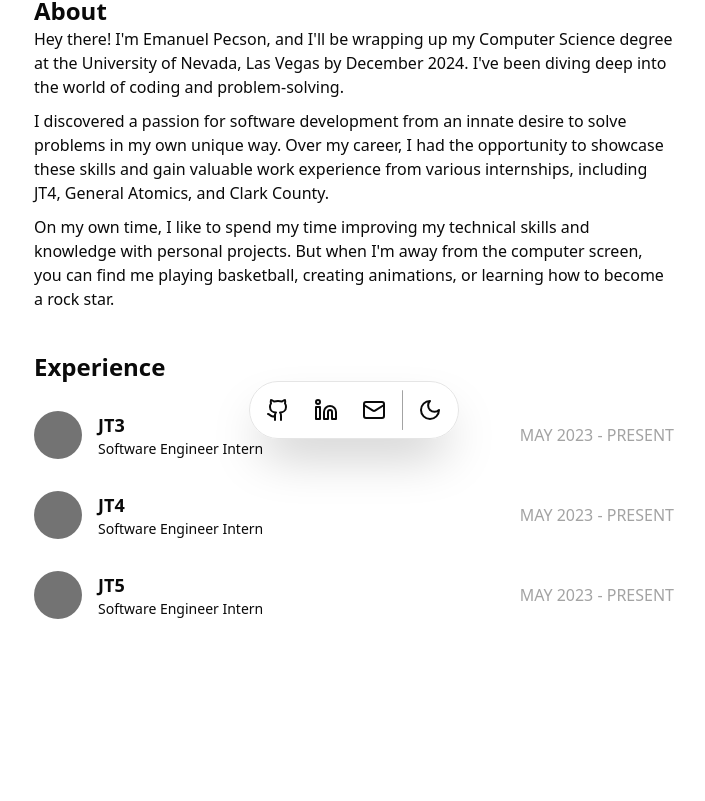
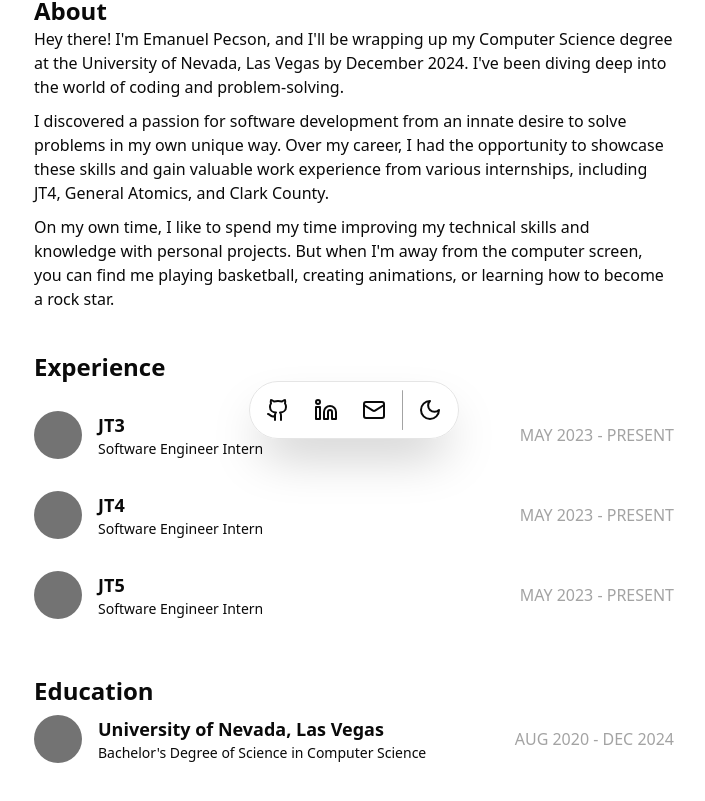
Before and after one commit to emanpecson/portfolio, a Next.js app: page /v2 in a window 1280 px wide. Shown: the part 345-1146 px from the top of the page, without its empty margins (286-991 px from the left). Before the commit the page ends 1076 px from the top, so only its background shows below. Built offline with nearby package versions, Linux system fonts and the light colour scheme.

Commit message:
feat: :sparkles: add education section

```diff
--- a/src/app/v2/page.tsx
+++ b/src/app/v2/page.tsx
@@ -1,5 +1,6 @@
 import FloatingDock from '@/components/v2/FloatingDock';
 import About from '@/components/v2/section/About';
+import Education from '@/components/v2/section/Education';
 import Experience from '@/components/v2/section/Experience';
 import Intro from '@/components/v2/section/Intro';
 
@@ -11,6 +12,7 @@ export default function Home() {
         <Intro />
         <About />
         <Experience />
+        <Education />
       </div>
     </div>
   );
--- /dev/null
+++ b/src/components/v2/item/EducationItem.tsx
@@ -0,0 +1,39 @@
+'use client';
+
+import { cn } from '@/lib/utils';
+import { EducationType } from '@/types/v2/EducationType';
+import { ChevronRightIcon } from 'lucide-react';
+import Link from 'next/link';
+import { useState } from 'react';
+
+export default function EducationItem({ edu }: { edu: EducationType }) {
+  const [isHovering, setIsHovering] = useState(false);
+
+  return (
+    <Link href={edu.website} onMouseOver={() => setIsHovering(true)} onMouseLeave={() => setIsHovering(false)}>
+      <div className="flex justify-between place-items-center w-full">
+        <div className="flex space-x-4 place-items-center">
+          <div>
+            <div className="rounded-full bg-neutral-500 h-12 w-12" />
+          </div>
+
+          <div className="w-full text-left">
+            <div className="flex place-items-center space-x-1">
+              <p className="font-semibold text-lg">{edu.name}</p>
+              <ChevronRightIcon
+                size={20}
+                className={cn(
+                  isHovering ? 'opacity-100 translate-x-1' : 'opacity-0 translate-x-0',
+                  'transition-all duration-200'
+                )}
+              />
+            </div>
+            <p className="font-medium text-sm">{edu.reward}</p>
+          </div>
+        </div>
+
+        <p className="text-neutral-400 whitespace-nowrap">{edu.timeline}</p>
+      </div>
+    </Link>
+  );
+}
--- /dev/null
+++ b/src/components/v2/section/Education.tsx
@@ -0,0 +1,19 @@
+import { EducationType } from '@/types/v2/EducationType';
+import EducationItem from '../item/EducationItem';
+
+export default function Education() {
+  const edu: EducationType = {
+    iconSrc: '/linkedin_pfp',
+    name: 'University of Nevada, Las Vegas',
+    reward: "Bachelor's Degree of Science in Computer Science",
+    timeline: 'AUG 2020 - DEC 2024',
+    website: 'https://www.unlv.edu/degree/bs-computer-science',
+  };
+
+  return (
+    <div>
+      <h2 className="font-semibold text-2xl pb-2">Education</h2>
+      <EducationItem edu={edu} />
+    </div>
+  );
+}
--- /dev/null
+++ b/src/types/v2/EducationType.ts
@@ -0,0 +1,7 @@
+export type EducationType = {
+  iconSrc: string;
+  name: string;
+  reward: string;
+  timeline: string;
+  website: string;
+};
```
